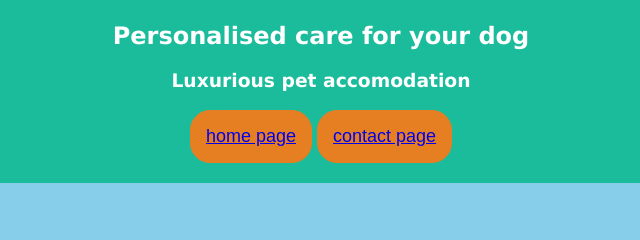
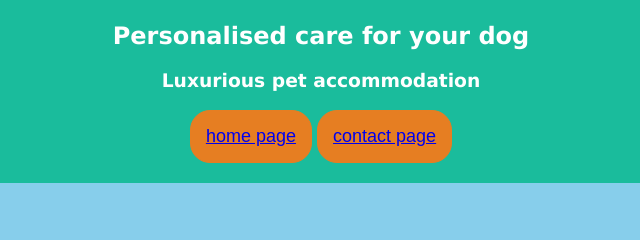
Before and after one commit to SonasDesign/kenKennels3, a plain HTML site: page aboutus.html in a window 1280 px wide. Shown: the part 243-483 px from the top of the page, 319-959 px from the left. Drawn offline with Linux system fonts and the light colour scheme.

Commit message:
Add files via upload

```diff
--- a/aboutus.html
+++ b/aboutus.html
@@ -14,7 +14,7 @@
             width="150px", height="120px"></a>
         <h1>Kensington Kennels</h1>
         <h2>Personalised care for your dog</h2>
-        <h3>Luxurious pet accomodation</h3>
+        <h3>Luxurious pet accommodation</h3>
         <button><a href="index.html">home page</a></button>
         <button><a href="contact.html">contact page</a></button>
      </div>
```
Also changed, not shown: contact.html (+1 -1 lines), index.html (+1 -1 lines).
